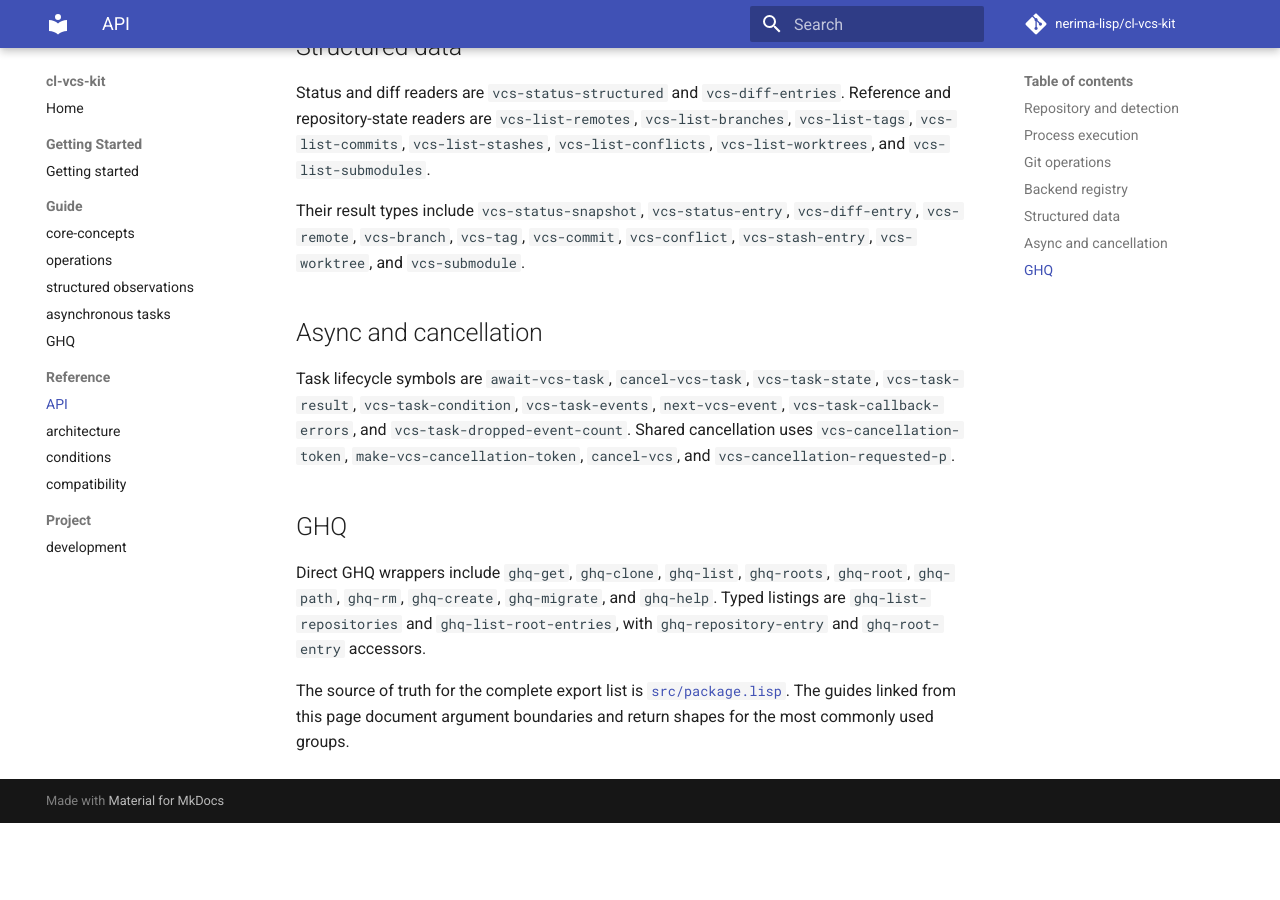
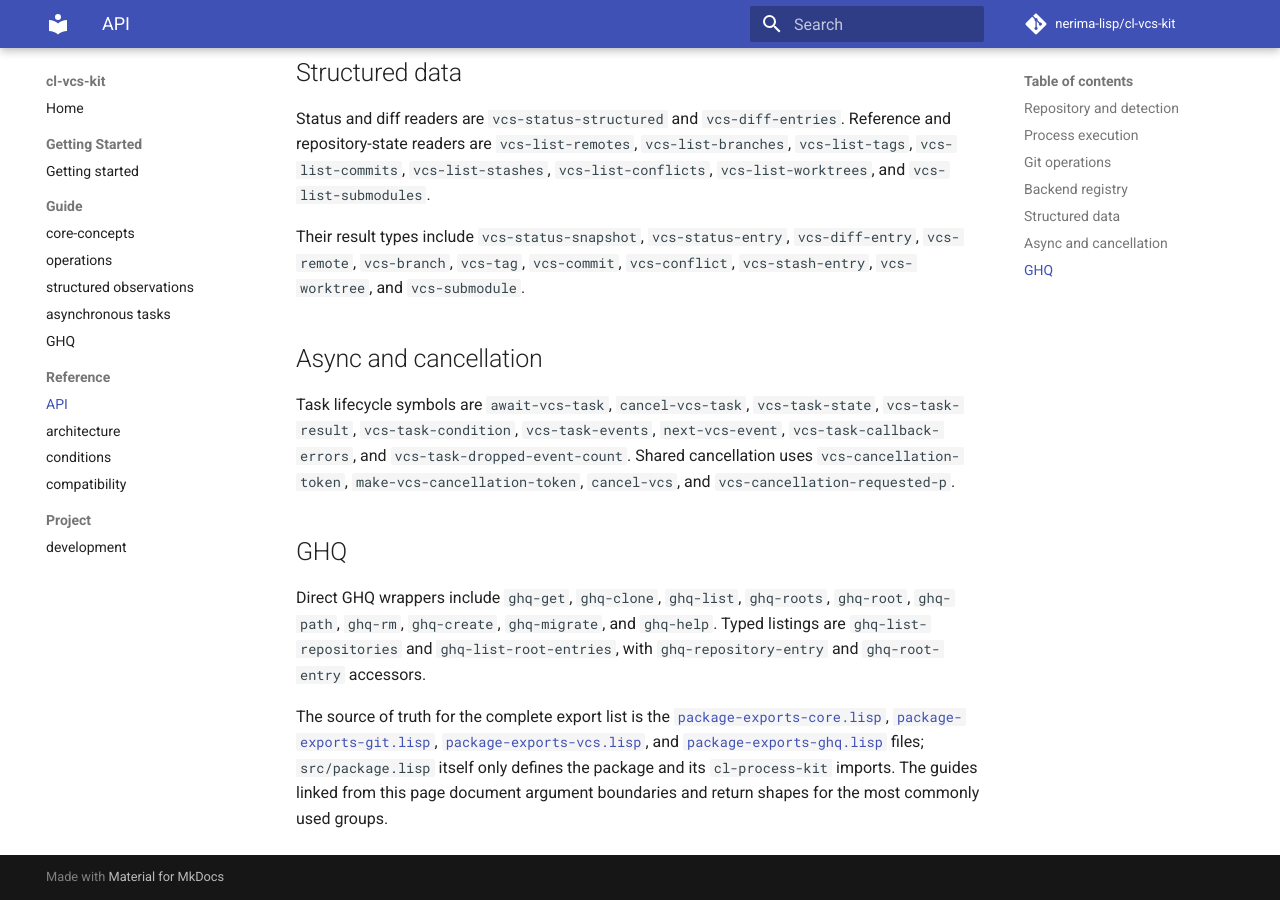
Before and after one commit to nerima-lisp/cl-vcs-kit, an MkDocs documentation site: the page built from docs/src/reference/api.md, in a window 1280 px wide and 900 px high, scrolled down 2947 px. Built offline with MkDocs 1.6.1 and Material for MkDocs 9.7.7, drawn with Linux system fonts in a browser that asks for light colours; comment, search, counter and statistics services are not loaded; before the commit the page ends 3770 px from its top, so only the background shows below that; some of the changed text lies outside the part shown.

Commit message:
docs: fix stale release pin and package.lisp export claim
README's flake input still pinned v0.1.1 after the v0.2.0 tag/release;
bump it to match, following the same pin-update-per-release pattern as
70a1a51. api.md pointed readers at src/package.lisp as the export
source of truth, but that file only defines the package and imports
from cl-process-kit — the actual export forms live in the four
package-exports-*.lisp files, split out since the initial import.

```diff
--- a/docs/src/reference/api.md
+++ b/docs/src/reference/api.md
@@ -87,7 +87,7 @@ Typed failures are grouped by family in [conditions](conditions.md).
 The Git wrappers are thin argv builders over `run-git/checked`. They exist so
 that a common call reads as a Lisp function rather than as a string of flags;
 anything they do not cover is still reachable through `run-git`. The groups
-below follow the export sections in `src/package.lisp`.
+below follow the export sections in `src/package-exports-git.lisp`.
 
 Repository creation is `git-init` and `git-clone`, alongside the
 `open-repository` handle above.
@@ -118,9 +118,9 @@ Plumbing and object/index commands cover `git-config`, `git-hash-object`,
 `git-index-pack`, `git-hook`, `git-replace`, `git-verify-commit`,
 `git-verify-tag`, and `git-commit-graph`.
 
-The full set is the `git-*` block of `src/package.lisp`, which covers the
-locally available Git command families; the names above are the ones a caller
-reaches for first rather than the whole list.
+The full set is the `git-*` block of `src/package-exports-git.lisp`, which
+covers the locally available Git command families; the names above are the
+ones a caller reaches for first rather than the whole list.
 
 ## Backend registry
 
@@ -160,7 +160,12 @@ Typed listings are `ghq-list-repositories` and
 `ghq-list-root-entries`, with `ghq-repository-entry` and `ghq-root-entry`
 accessors.
 
-The source of truth for the complete export list is
-[`src/package.lisp`](https://github.com/nerima-lisp/cl-vcs-kit/blob/main/src/package.lisp).
-The guides linked from this page document argument boundaries and return
-shapes for the most commonly used groups.
+The source of truth for the complete export list is the
+[`package-exports-core.lisp`](https://github.com/nerima-lisp/cl-vcs-kit/blob/main/src/package-exports-core.lisp),
+[`package-exports-git.lisp`](https://github.com/nerima-lisp/cl-vcs-kit/blob/main/src/package-exports-git.lisp),
+[`package-exports-vcs.lisp`](https://github.com/nerima-lisp/cl-vcs-kit/blob/main/src/package-exports-vcs.lisp),
+and
+[`package-exports-ghq.lisp`](https://github.com/nerima-lisp/cl-vcs-kit/blob/main/src/package-exports-ghq.lisp)
+files; `src/package.lisp` itself only defines the package and its
+`cl-process-kit` imports. The guides linked from this page document argument
+boundaries and return shapes for the most commonly used groups.
```
Also changed, not shown: README.md.
